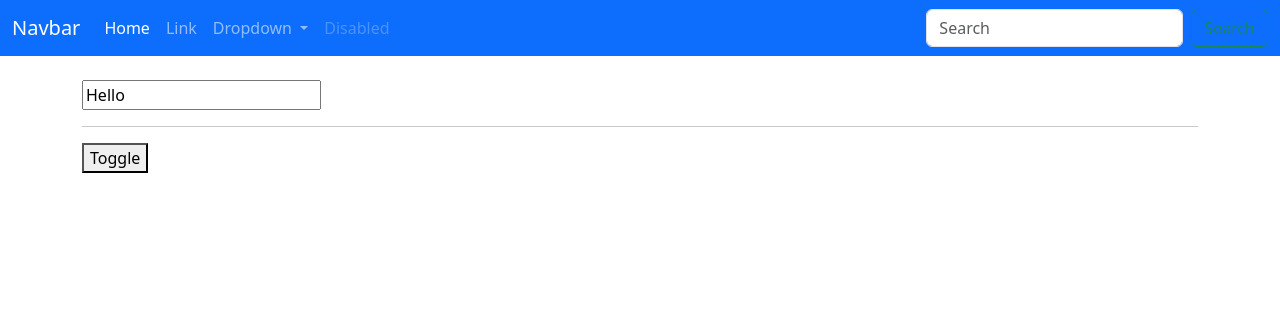
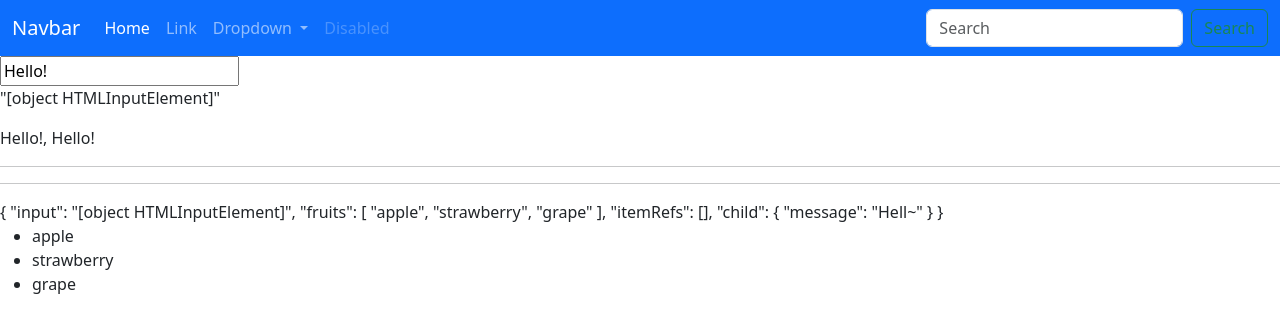
Before and after one commit to fromnowwon/infl-vue3-master-basic, a Vue app: page / in a window 1280 px wide. Shown: the top 332 px of the page. Built offline with nearby package versions, Linux system fonts and the light colour scheme.

Commit message:
05_컴포넌트 기초+심화_09_Template Refs

```diff
--- /dev/null
+++ b/src/components/TemplateRefs.vue
@@ -0,0 +1,52 @@
+<template>
+	<div>
+		<input ref="input" type="text" />
+		<p>{{ input }}</p>
+		<p v-if="input">{{ input.value }}, {{ $refs.input.value }}</p>
+		<hr />
+		<!-- <ul>
+			<li
+				v-for="fruit in fruits"
+				:key="fruit"
+				:ref="el => itemRefs.push(el.textContent)"
+			>
+				{{ fruit }}
+			</li>
+		</ul> -->
+		<hr />
+		<TemplateRefsChild ref="child"></TemplateRefsChild>
+	</div>
+</template>
+
+<script>
+import { ref, onMounted } from 'vue';
+import TemplateRefsChild from './TemplateRefsChild.vue';
+
+export default {
+	components: {
+		TemplateRefsChild,
+	},
+	setup() {
+		const input = ref(null);
+		console.log('setup: ', input.value);
+		onMounted(() => {
+			input.value.value = 'Hello!';
+			console.log('onMounted: ', input.value);
+
+			// itemRefs.value.forEach(item =>
+			// 	console.log('item: ', item.textContent),
+			// );
+			itemRefs.value.forEach(item => console.log('item: ', item));
+			console.log('child.message', child.value.message);
+			child.value.sayHello();
+		});
+
+		const fruits = ref(['apple', 'strawberry', 'grape']);
+		const itemRefs = ref([]);
+		const child = ref(null);
+		return { input, fruits, itemRefs, child };
+	},
+};
+</script>
+
+<style lang="scss" scoped></style>
--- /dev/null
+++ b/src/components/TemplateRefsChild.vue
@@ -0,0 +1,24 @@
+<template>
+	<div>
+		{{ $parent }}
+		<ul>
+			<li v-for="fruit in $parent.fruits" :key="fruit">{{ fruit }}</li>
+		</ul>
+	</div>
+</template>
+
+<script>
+import { ref } from 'vue';
+export default {
+	setup() {
+		const message = ref('Hell~');
+		const sayHello = () => {
+			alert(message.value);
+		};
+
+		return { message, sayHello };
+	},
+};
+</script>
+
+<style lang="scss" scoped></style>
--- a/src/components/TheView.vue
+++ b/src/components/TheView.vue
@@ -1,17 +1,17 @@
 <template>
 	<main>
-		<LifecycleHooks></LifecycleHooks>
+		<TemplateRefs></TemplateRefs>
 	</main>
 </template>
 
 <script>
-import LifecycleHooks from './LifecycleHooks.vue';
+import TemplateRefs from './TemplateRefs.vue';
 export default {
 	components: {
-		LifecycleHooks,
+		TemplateRefs,
 	},
 	setup() {
-		return { LifecycleHooks };
+		return { TemplateRefs };
 	},
 };
 </script>
```
